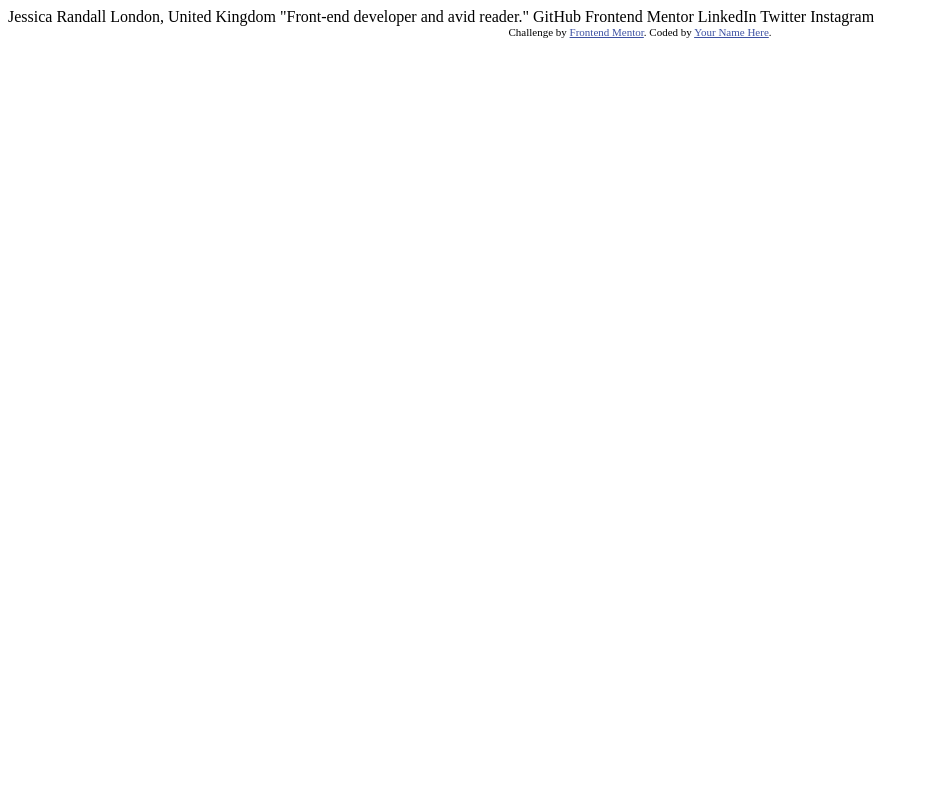
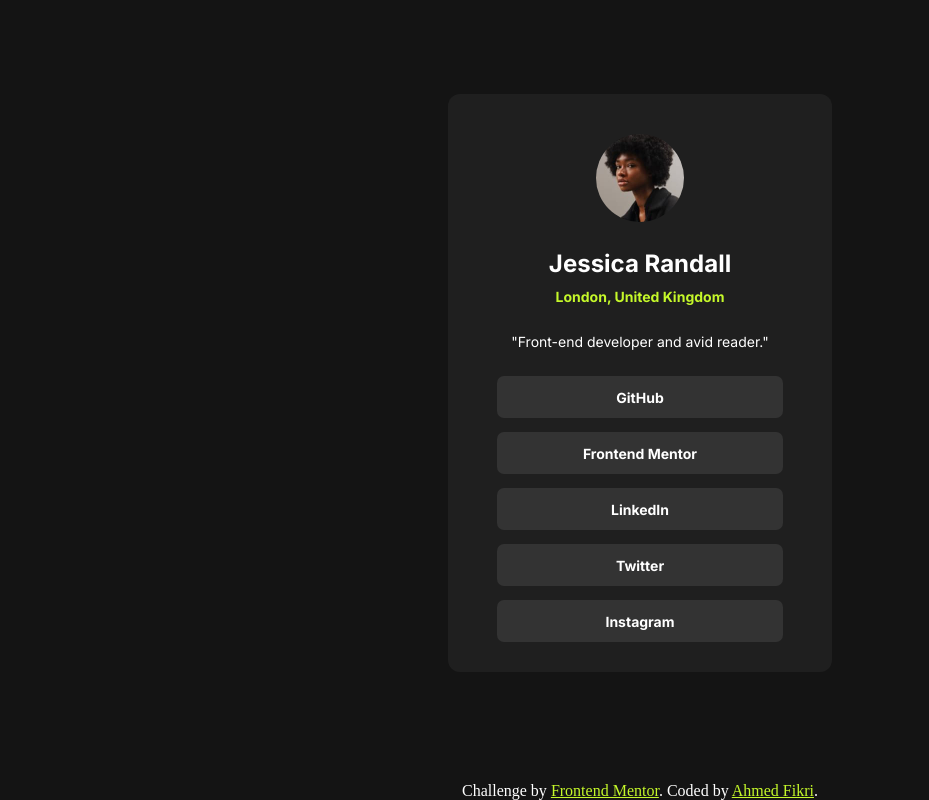
Before and after one commit to Fikri-20/social-links-profile, a plain HTML site: page index.html in a window 1280 px wide. Shown: the whole page, without its empty margins (0-929 px from the left). Drawn offline with Linux system fonts and the light colour scheme.

Commit message:
coded the challenge

```diff
--- a/index.html
+++ b/index.html
@@ -1,34 +1,52 @@
 <!DOCTYPE html>
 <html lang="en">
   <head>
-  <meta charset="UTF-8">
-  <meta name="viewport" content="width=device-width, initial-scale=1.0"> <!-- displays site properly based on user's device -->
-
-  <link rel="icon" type="image/png" sizes="32x32" href="./assets/images/favicon-32x32.png">
+    <meta charset="UTF-8" />
+    <meta name="viewport" content="width=device-width, initial-scale=1.0" />
+    <!-- displays site properly based on user's device -->
+    <link rel="preconnect" href="https://fonts.googleapis.com" />
+    <link rel="preconnect" href="https://fonts.gstatic.com" crossorigin />
+    <link
+      href="https://fonts.googleapis.com/css2?family=Inter:ital,opsz,wght@0,14..32,100..900;1,14..32,100..900&display=swap"
+      rel="stylesheet"
+    />
+    <link rel="stylesheet" href="./style.css" />
+    <link
+      rel="icon"
+      type="image/png"
+      sizes="32x32"
+      href="./assets/images/favicon-32x32.png"
+    />
 
     <title>Frontend Mentor | Social links profile</title>
-
-  <!-- Feel free to remove these styles or customise in your own stylesheet 👍 -->
-  <style>
-    .attribution { font-size: 11px; text-align: center; }
-    .attribution a { color: hsl(228, 45%, 44%); }
-  </style>
   </head>
   <body>
+    <main>
+      <div class="content">
+        <img
+          src="./assets/images/avatar-jessica.jpeg"
+          alt="Jessica Randall Personal Photo"
+        />
 
-  Jessica Randall
-  London, United Kingdom
-  "Front-end developer and avid reader."
+        <h1>Jessica Randall</h1>
+        <address>London, United Kingdom</address>
+        <p>"Front-end developer and avid reader."</p>
 
-  GitHub
-  Frontend Mentor
-  LinkedIn
-  Twitter
-  Instagram
+        <div class="contact">
+          <a class="contact-links" href="#">GitHub</a>
+          <a class="contact-links" href="#">Frontend Mentor</a>
+          <a class="contact-links" href="#">LinkedIn</a>
+          <a class="contact-links" href="#">Twitter</a>
+          <a class="contact-links" href="#">Instagram</a>
+        </div>
+      </div>
+    </main>
 
     <div class="attribution">
-    Challenge by <a href="https://www.frontendmentor.io?ref=challenge" target="_blank">Frontend Mentor</a>.
-    Coded by <a href="#">Your Name Here</a>.
+      Challenge by
+      <a href="https://www.frontendmentor.io?ref=challenge" target="_blank"
+        >Frontend Mentor</a
+      >. Coded by <a href="#">Ahmed Fikri</a>.
     </div>
   </body>
 </html>
--- /dev/null
+++ b/style.css
@@ -0,0 +1,149 @@
+:root {
+  /* colors */
+  --color-green: hsl(75, 94%, 57%);
+  --color-white: hsl(0, 0%, 100%);
+  --color-grey-700: hsl(0, 0%, 20%);
+  --color-grey-800: hsl(0, 0%, 12%);
+  --color-grey-900: hsl(0, 0%, 8%);
+
+  /* font-family */
+  --font-family-base: "Inter", sans-serif;
+
+  /* font-weight */
+  --font-weight-medium: 400;
+  --font-weight-medium: 500;
+  --font-weight-bold: 700;
+
+  /* font-size */
+  --font-size-base: 0.875rem;
+  --font-size-lg: 1.5rem;
+
+  /* Spacing */
+  --spacing-500: 2.5rem; /* 40px */
+  --spacing-300: 1.5rem; /* 24px */
+  --spacing-200: 1rem; /* 16px */
+  --spacing-150: 0.75rem; /* 12px */
+  --spacing-100: 0.5rem; /* 8px */
+  --spacing-50: 0.25rem; /* 4px */
+
+  /* line-height */
+  --line-height-base: 1.5;
+
+  /* letter-spacing */
+  --letter-spacing-base: 0px;
+}
+
+* {
+  padding: 0;
+  margin: 0;
+  box-sizing: border-box;
+}
+
+html,
+body {
+  height: 100vh;
+  width: 100vw;
+}
+
+body {
+  background-color: var(--color-grey-900);
+  display: flex;
+  flex-direction: column;
+  justify-content: center;
+  align-items: center;
+}
+
+main {
+  width: 87.2%;
+  max-width: 384px;
+
+  display: flex;
+  align-items: center;
+  flex-grow: 1;
+}
+
+.content {
+  width: 100%;
+  max-width: 384px;
+  background-color: var(--color-grey-800);
+  border-radius: 0.75em; /* 12px */
+  padding-top: 1em;
+  padding-bottom: 1em;
+  margin-bottom: 1em;
+}
+
+img {
+  display: block;
+  width: 88px;
+  height: 88px;
+  border-radius: 999px;
+  margin: var(--spacing-300) auto;
+}
+
+h1 {
+  width: max-content;
+  color: var(--color-white);
+  font-family: var(--font-family-base);
+  font-size: var(--font-size-lg);
+  font-weight: var(--font-weight-bold);
+  line-height: var(--line-height-base);
+  letter-spacing: var(--letter-spacing-base);
+  margin: var(--spacing-50) auto;
+}
+
+address {
+  width: max-content;
+  font-style: normal;
+  color: var(--color-green);
+  font-family: var(--font-family-base);
+  font-weight: var(--font-weight-bold);
+  font-size: var(--font-size-base);
+  line-height: var(--line-height-base);
+  margin: 0 auto var(--spacing-300);
+  flex-grow: 1;
+}
+
+p {
+  width: max-content;
+  color: var(--color-white);
+  font-family: var(--font-family-base);
+  font-weight: var(--font-weight-regular);
+  font-size: var(--font-size-base);
+  line-height: var(--line-height-base);
+  margin: 0 auto var(--spacing-300);
+}
+
+.contact-links {
+  display: block;
+  text-decoration: none;
+  width: 74.4%;
+  max-width: 304px;
+  color: var(--color-white);
+  background-color: var(--color-grey-700);
+  font-family: var(--font-family-base);
+  font-size: var(--font-size-base);
+  line-height: var(--line-height-base);
+  font-weight: var(--font-weight-bold);
+  padding: 0.75em;
+  border-radius: 0.5em;
+  margin: 0 auto 1em;
+  text-align: center;
+}
+
+.contact-links:focus,
+.contact-links:hover {
+  background-color: var(--color-green);
+  color: var(--color-grey-700);
+}
+
+a {
+  color: var(--color-green);
+}
+a:hover,
+a:focus {
+  color: var(--color-grey-700);
+}
+
+.attribution {
+  color: var(--color-white);
+}
```
Also changed, not shown: Screenshot from 2025-07-23 17-24-36.png (added), Screenshot from 2025-07-23 17-25-00.png (added), Screenshot from 2025-07-23 17-25-23.png (added), Screenshot from 2025-07-23 17-27-12.png (added), mobile.png (added), tablet.png (added), 2 other files. Lines whose indentation alone changed are shown as unchanged.
